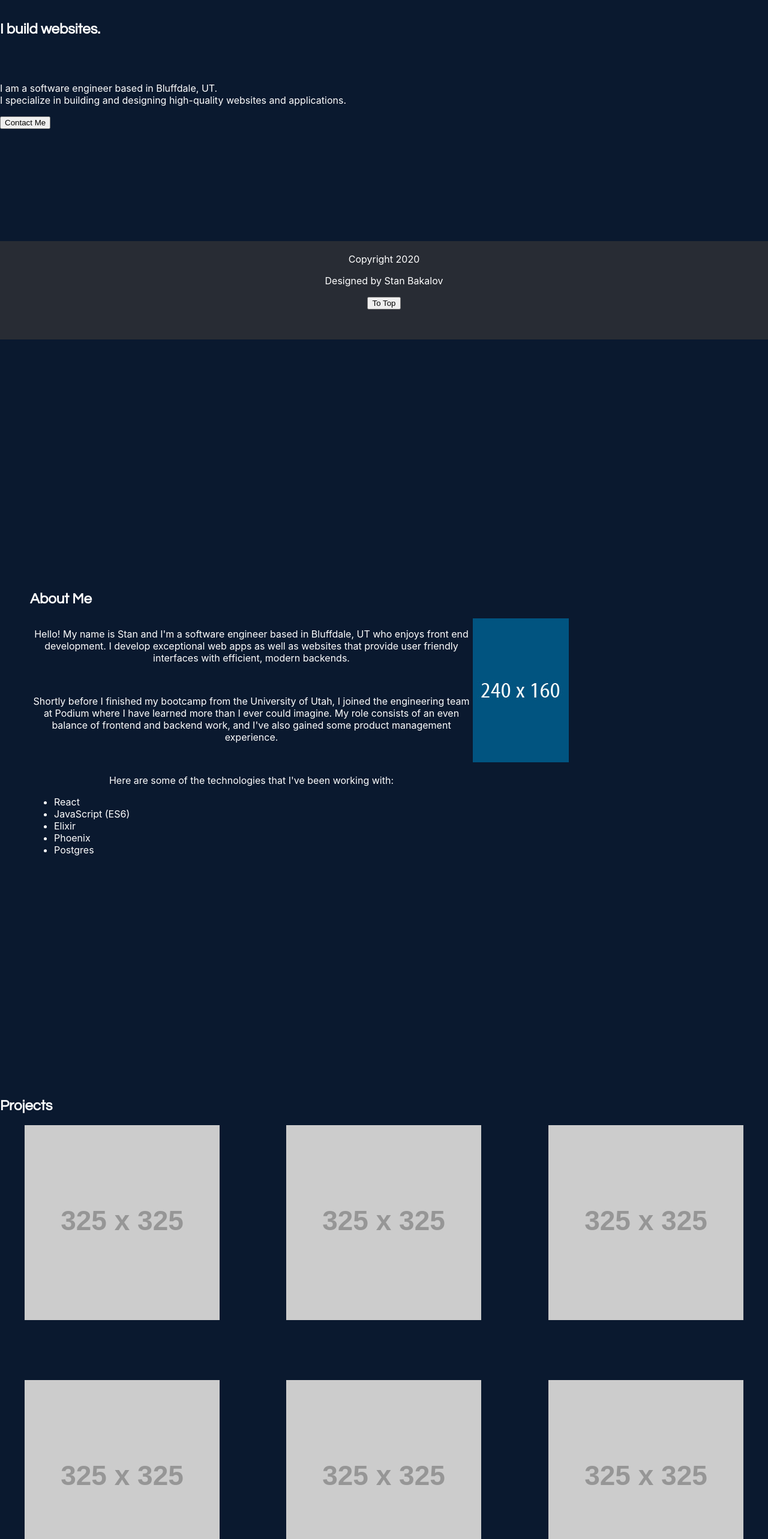
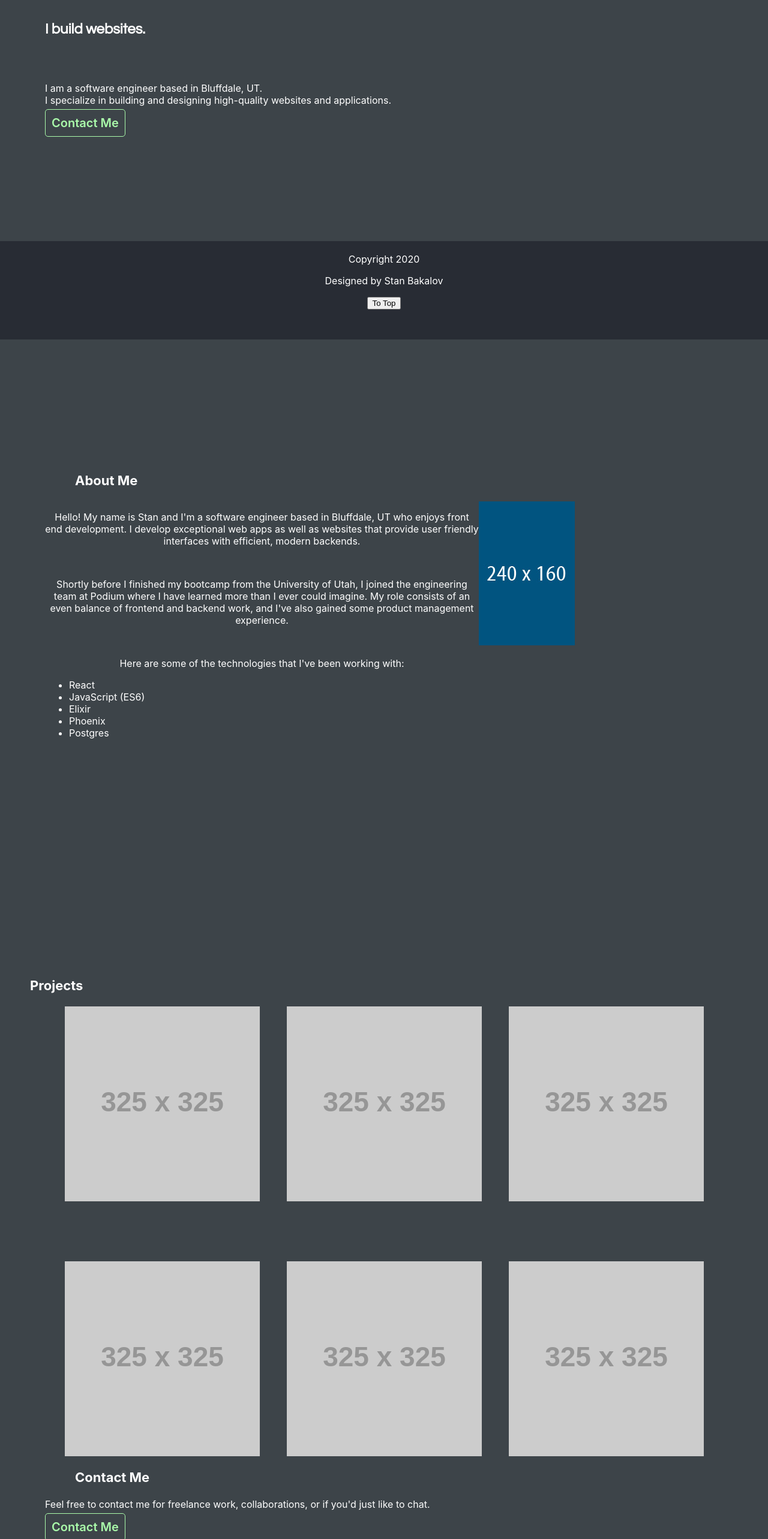
Before and after one commit to sunnybakalov/new-portfolio, a React (Create React App) app: page / in a window 1280 px wide. Shown: the part 234-2800 px from the top of the page at 60% size. Built offline with nearby package versions, Linux system fonts and the light colour scheme.

Commit message:
more styling

```diff
--- a/src/Main.css
+++ b/src/Main.css
@@ -1,16 +1,12 @@
 @import url('https://fonts.googleapis.com/css?family=Questrial&display=swap" rel="stylesheet');
 
 body {
-  background-color: #0a192f;
+  background-color: #3d4449;
   color: white;
 }
 
-.container {
-  height: 100vh;
-}
-
 .homeContainer {
-  padding: 100px 0 100px 0;
+  padding: 100px;
   height: 100vh;
 }
 
@@ -18,10 +14,6 @@ h2 {
   font-family: 'Questrial', sans-serif;
 }
 
-.name {
-  font-size: 48px;
-}
-
 .shortBio {
   width: 70%;
 }
--- /dev/null
+++ b/src/assets/styles/reusables.js
@@ -0,0 +1,44 @@
+import styled from 'styled-components';
+
+export const ContactMeButton = styled.a`
+  border: 1px solid #AAFBAA;
+  border-radius: 5px;
+  color: #AAFBAA;
+  padding: 10px;
+  text-decoration: none;
+  font-size: 20px;
+  font-weight: 600;
+  transition: 70ms;
+  &:hover, &:focus {
+    background-color: #99E199;
+    border: 1px solid #99E199;
+    color: #F5F5F5;
+  }
+`;
+
+export const Name = styled.h2`
+  font-size: 48px;
+`;
+
+export const ProjectsContainer = styled.div`
+  display: grid;
+  grid-template-columns: repeat(3, 1fr);
+  grid-column-gap: 30px;
+  row-gap: 100px;
+  justify-items: center;
+  padding: 0 100px 0 100px;
+`;
+
+export const SectionContainer = styled.div`
+  height: 100vh;
+  padding-left: 75px;
+
+  .homeContainer {
+    padding: 100px;
+  }
+`;
+
+export const SectionHeading = styled.h3`
+  padding-left: 50px;
+  font-size: 22px;
+`;
--- a/src/components/Nav/Nav.css
+++ b/src/components/Nav/Nav.css
@@ -4,6 +4,7 @@
   top: 0;
   max-height: 70px;
   width: 100vw;
+  padding: 0 -100px 0 -100px;
 
   display: grid;
   grid-template-areas: "logo nav";
--- a/src/screens/About/About.jsx
+++ b/src/screens/About/About.jsx
@@ -2,13 +2,14 @@ import React, { useState } from 'react';
 import '../../Main.css';
 // import headshot from '../../assets/images/headshot.jpg';
 import placeholder from '../../assets/images/240.jpg';
+import { SectionContainer, SectionHeading } from '../../assets/styles/reusables';
 import './about.css';
 
 
 const About = () => {
   return(
-    <div className="container" id="about">
-      <h2>About Me</h2>
+    <SectionContainer id="about">
+      <SectionHeading>About Me</SectionHeading>
       <div className="aboutContainer">
         <div className="aboutParagraph">
           <p>
@@ -34,7 +35,7 @@ const About = () => {
           <img src={placeholder} alt="ERROR" className="headshot"/>
         </div>
       </div>
-    </div>
+    </SectionContainer>
   )
 };
 
--- a/src/screens/Contact/Contact.jsx
+++ b/src/screens/Contact/Contact.jsx
@@ -1,29 +1,19 @@
 import React, { useState } from 'react';
+import { ContactMeButton, SectionContainer, SectionHeading } from '../../assets/styles/reusables';
 import '../../Main.css';
 import './contact.css';
 
 const Contact = () => {
   return(
-    <div className="container" id="contact">
-      <h2>Contact Me</h2>
-      <div>
-        <form>
-          Name:<br/>
-          <input type="text" name="name" />
-          <br/>
-          Email:<br/>
-          <input type="text" name="email" />
-          <br/>
-          Message:<br/>
-          <textarea>
-          </textarea>
-          <br/>
-        </form>
-      </div>
-      <button>
+    <SectionContainer id="contact">
+      <SectionHeading>Contact Me</SectionHeading>
+      <p>
+        Feel free to contact me for freelance work, collaborations, or if you'd just like to chat.
+      </p>
+      <ContactMeButton href={`mailto:sunny.bakalov@gmail.com`} target="_blank">
         Contact Me
-      </button>
-    </div>
+      </ContactMeButton>
+    </SectionContainer>
   )
 };
 
--- a/src/screens/Home/Home.jsx
+++ b/src/screens/Home/Home.jsx
@@ -1,13 +1,13 @@
 import React, { useState } from 'react';
-import '../../Main.css';
+import { ContactMeButton, Name, SectionContainer } from '../../assets/styles/reusables';
 
 
 const Home = () => {
   return(
-    <div className="homeContainer">
+    <SectionContainer className="homeContainer">
       <div>
         <h3>Hi, my name is</h3>
-        <h2 className="name">Stan Bakalov.</h2>
+        <Name>Sunny Bakalov.</Name>
         <h2>I build websites.</h2>
         <br/>
         <br/>
@@ -16,11 +16,11 @@ const Home = () => {
           I specialize in building and designing high-quality websites and applications.
         </p>
       </div>
-      <button>
+      <ContactMeButton href={`mailto:sunny.bakalov@gmail.com`} target="_blank">
         Contact Me
-      </button>
+      </ContactMeButton>
 
-    </div>
+    </SectionContainer>
   )
 };
 
--- a/src/screens/Projects/Projects.jsx
+++ b/src/screens/Projects/Projects.jsx
@@ -1,20 +1,19 @@
 import React, { useState } from 'react';
-import '../../Main.css';
-import './projects.css';
+import { ProjectsContainer, SectionHeading } from '../../assets/styles/reusables';
 
 
 const Projects = () => {
   return(
     <di className="container" id="projects">
-      <h2>Projects</h2>
-      <div className="projectsContainer">
+      <SectionHeading>Projects</SectionHeading>
+      <ProjectsContainer>
         <img src="https://via.placeholder.com/325" alt="Error" />
         <img src="https://via.placeholder.com/325" alt="Error" />
         <img src="https://via.placeholder.com/325" alt="Error" />
         <img src="https://via.placeholder.com/325" alt="Error" />
         <img src="https://via.placeholder.com/325" alt="Error" />
         <img src="https://via.placeholder.com/325" alt="Error" />
-      </div>
+      </ProjectsContainer>
     </di>
   )
 };
--- a/src/screens/Projects/projects.css
+++ b/src/screens/Projects/projects.css
@@ -4,4 +4,5 @@
   grid-column-gap: 30px;
   row-gap: 100px;
   justify-items: center;
+  padding: 0 100px 0 100px;
 }
```
Also changed, not shown: src/App.css (+23 -0 lines), src/assets/styles/theme.js (renamed from src/assets/images/styles/theme.js).
